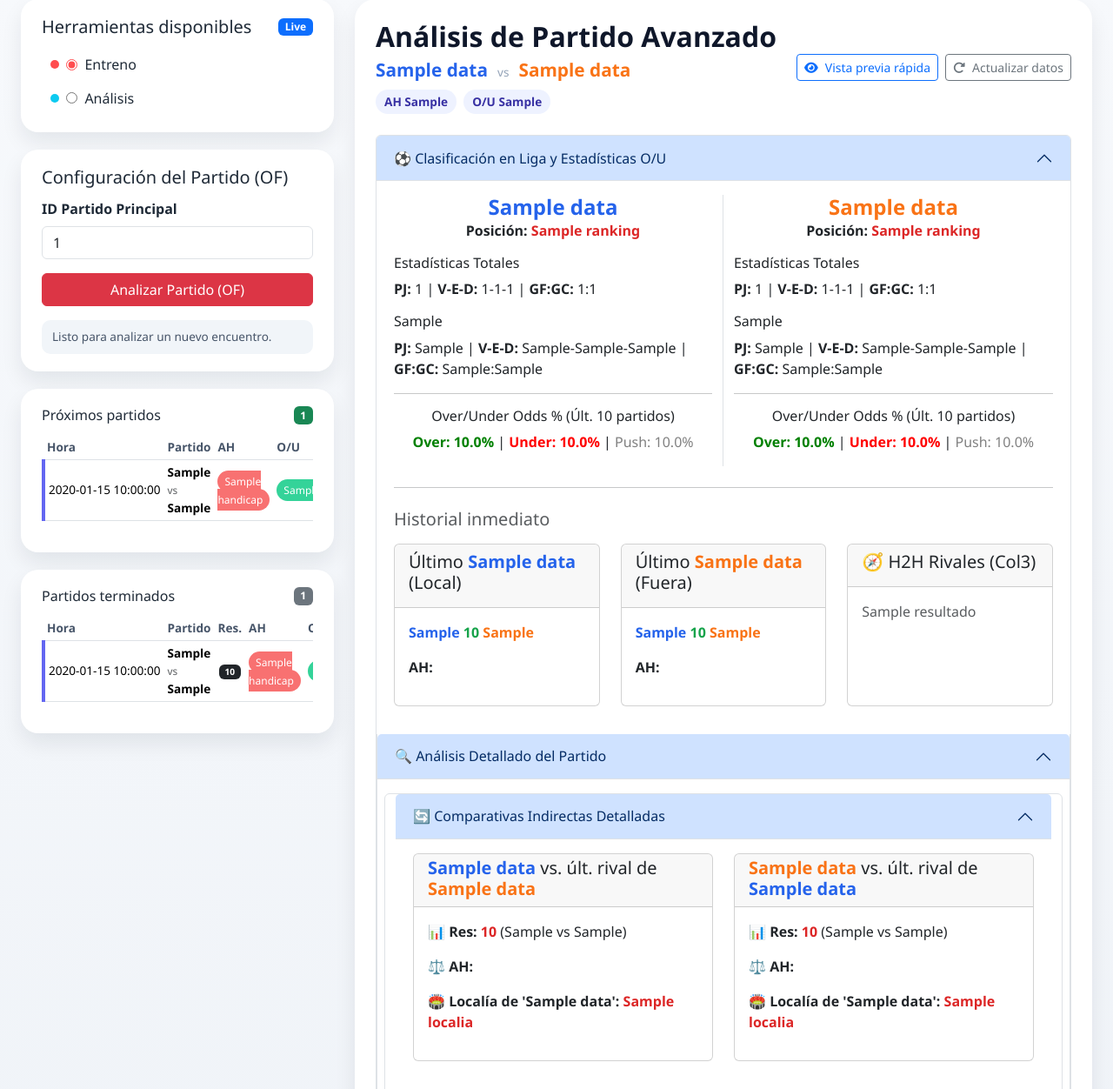
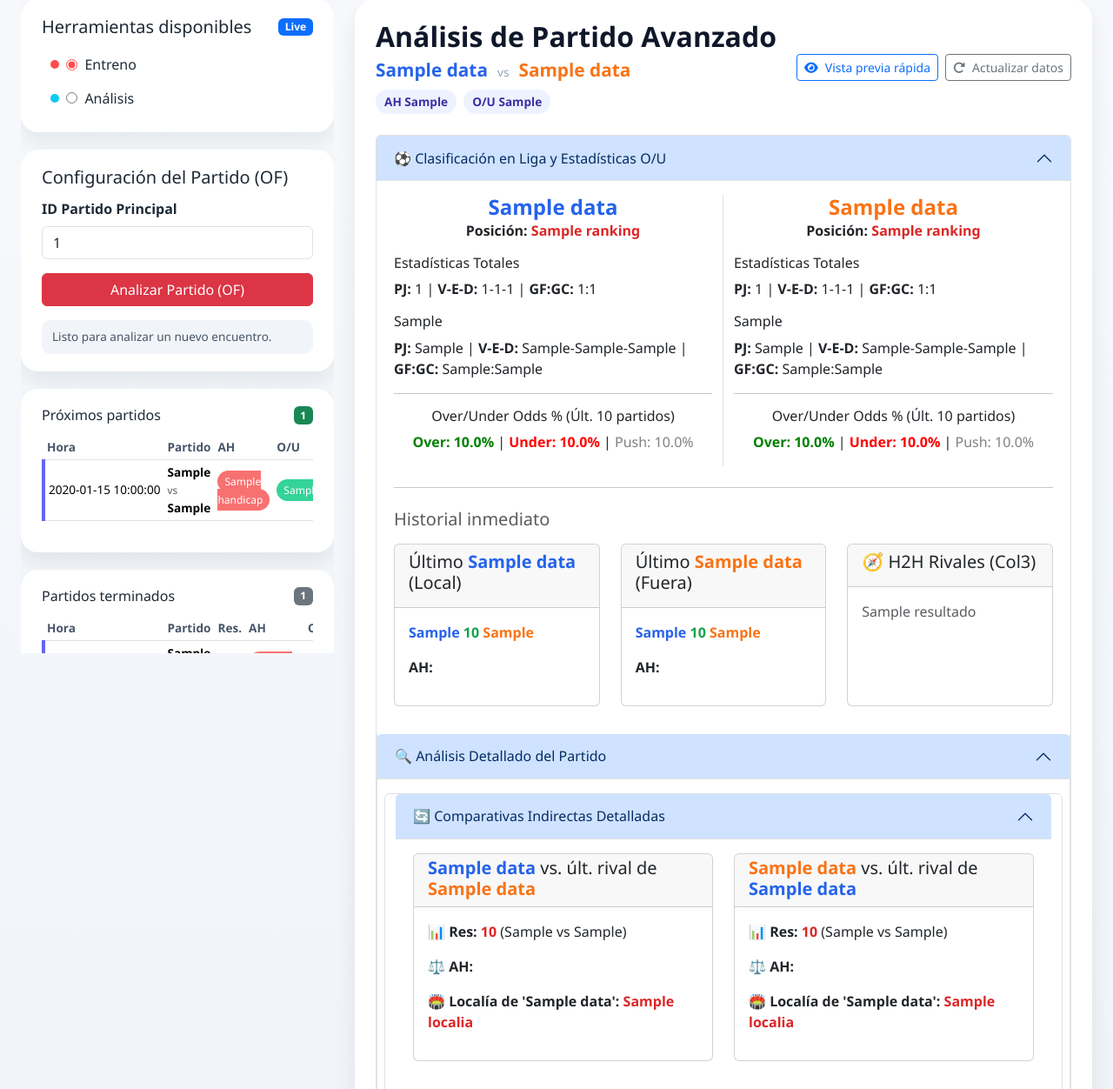
Before and after one commit to dgb173/Version_Definitiva_Render, a Flask app: template src/templates/estudio.html in a window 1280 px wide. Shown: the part 25-1277 px from the top of the page at 87% size. Run offline with Flask 3, Linux system fonts and the light colour scheme; the template is opened without the code that fills it: most values are stand-ins (such as "Sample title", 1, 10 or a date in 2020).

Commit message:
Update estudio.html

```diff
--- a/src/templates/estudio.html
+++ b/src/templates/estudio.html
@@ -32,6 +32,8 @@
             display: flex;
             flex-direction: column;
             gap: 1.25rem;
+            max-height: calc(100vh - 3rem); /* Viewport height minus top/bottom padding */
+            overflow-y: auto;
         }
         .content {
             flex: 1;
```
